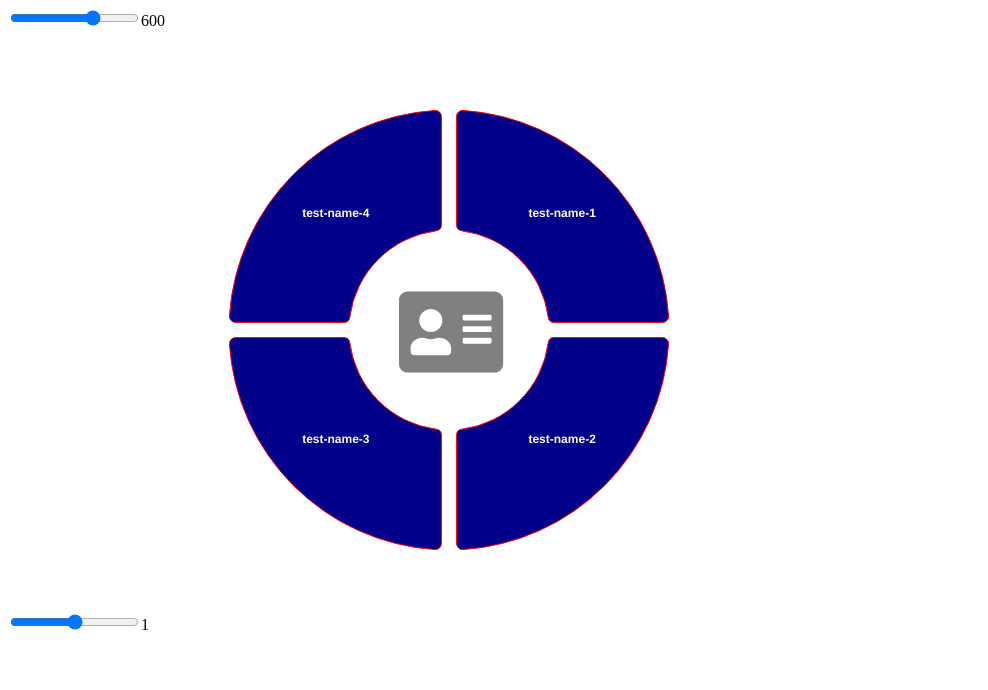
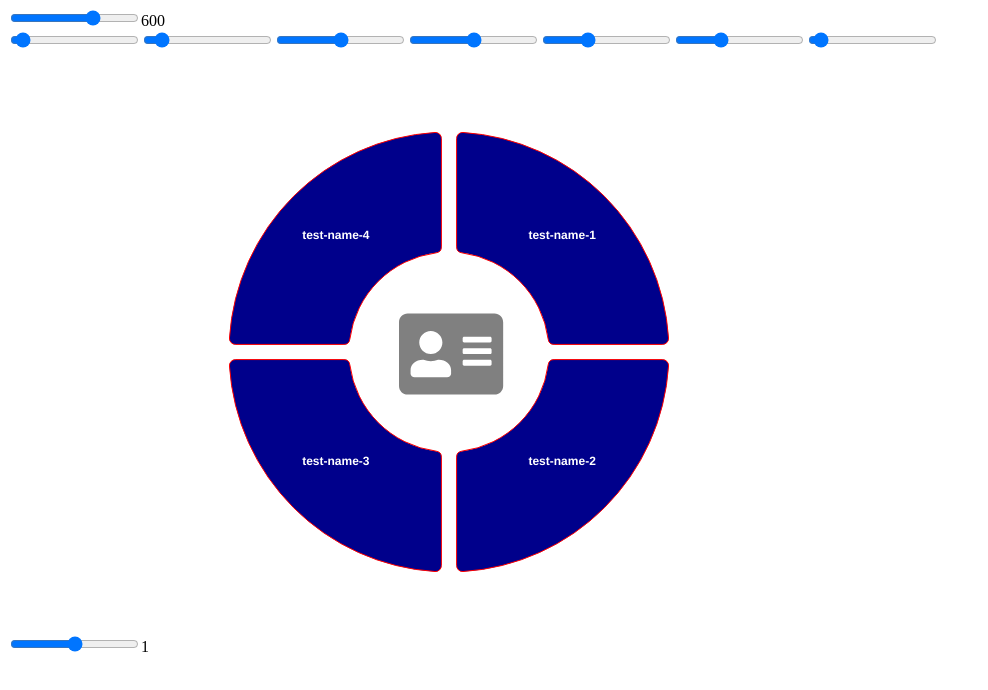
Before and after one commit to Jaeger2305/vue-nav-wheel, a Vue app: page /test1 in a window 1280 px wide. Shown: the top 690 px of the page, without its empty margins (0-988 px from the left). Built offline with nearby package versions, Linux system fonts and the light colour scheme.

Commit message:
import the configuration into an editable config component

```diff
--- a/src/App.vue
+++ b/src/App.vue
@@ -2,6 +2,18 @@
   <div id="vue-nav-wheel">
     <input v-model.number="size" type="range" min="200" max="800" />
     <span>{{ size }}</span>
+    <config
+      v-bind="navWheelConfig.constants"
+      :padAngle.sync="navWheelConfig.constants.padAngle"
+      :spaceBetweenParentChild.sync="
+        navWheelConfig.constants.spaceBetweenParentChild
+      "
+      :shrinkRouteScale.sync="navWheelConfig.constants.shrinkRouteScale"
+      :scale.sync="navWheelConfig.constants.scale"
+      :cornerSharpness.sync="navWheelConfig.constants.cornerSharpness"
+      :startRadius.sync="navWheelConfig.constants.startRadius"
+      :childAngleSpread.sync="navWheelConfig.constants.childAngleSpread"
+    />
     <nav-wheel
       :size="size"
       :config="navWheelConfig"
@@ -20,12 +32,14 @@
 
 <script>
 import NavWheel from "./components/nav-wheel.vue";
+import Config from "./components/config.vue";
 import routes from "./routes";
 import navWheelConfig from "./nav-wheel-config";
 
 export default {
   name: "vue-nav-wheel",
   components: {
+    Config,
     NavWheel
   },
   data() {
--- /dev/null
+++ b/src/components/config.vue
@@ -0,0 +1,146 @@
+<template>
+  <div>
+    <input
+      v-model.number="inputPadAngle"
+      type="range"
+      min="0"
+      max="1"
+      step="0.01"
+    />
+    <input
+      v-model.number="inputSpaceBetweenParentChild"
+      type="range"
+      min="0"
+      max="100"
+      step="1"
+    />
+    <input
+      v-model.number="inputShrinkRouteScale"
+      type="range"
+      min="0"
+      max="10"
+      step="1"
+    />
+    <input
+      v-model.number="inputScale"
+      type="range"
+      min="0"
+      max="2"
+      step="0.2"
+    />
+    <input
+      v-model.number="inputCornerSharpness"
+      type="range"
+      min="0"
+      max="300"
+      step="10"
+    />
+    <input
+      v-model.number="inputStartRadius"
+      type="range"
+      min="0"
+      max="300"
+      step="10"
+    />
+    <input
+      v-model.number="inputChildAngleSpread"
+      type="range"
+      min="0"
+      max="1"
+      step="0.01"
+    />
+  </div>
+</template>
+
+<script>
+export default {
+  props: {
+    padAngle: {
+      type: Number,
+      required: true
+    },
+    spaceBetweenParentChild: {
+      type: Number,
+      required: true
+    },
+    shrinkRouteScale: {
+      type: Number,
+      required: true
+    },
+    scale: {
+      type: Number,
+      required: true
+    },
+    cornerSharpness: {
+      type: Number,
+      required: true
+    },
+    startRadius: {
+      type: Number,
+      required: true
+    },
+    childAngleSpread: {
+      type: Number,
+      required: true
+    }
+  },
+  computed: {
+    inputPadAngle: {
+      get() {
+        return this.padAngle;
+      },
+      set(padAngle) {
+        this.$emit("update:padAngle", padAngle);
+      }
+    },
+    inputSpaceBetweenParentChild: {
+      get() {
+        return this.spaceBetweenParentChild;
+      },
+      set(spaceBetweenParentChild) {
+        this.$emit("update:spaceBetweenParentChild", spaceBetweenParentChild);
+      }
+    },
+    inputShrinkRouteScale: {
+      get() {
+        return this.shrinkRouteScale;
+      },
+      set(shrinkRouteScale) {
+        this.$emit("update:shrinkRouteScale", shrinkRouteScale);
+      }
+    },
+    inputScale: {
+      get() {
+        return this.scale;
+      },
+      set(scale) {
+        this.$emit("update:scale", scale);
+      }
+    },
+    inputCornerSharpness: {
+      get() {
+        return this.cornerSharpness;
+      },
+      set(cornerSharpness) {
+        this.$emit("update:cornerSharpness", cornerSharpness);
+      }
+    },
+    inputStartRadius: {
+      get() {
+        return this.startRadius;
+      },
+      set(startRadius) {
+        this.$emit("update:startRadius", startRadius);
+      }
+    },
+    inputChildAngleSpread: {
+      get() {
+        return this.childAngleSpread;
+      },
+      set(childAngleSpread) {
+        this.$emit("update:childAngleSpread", childAngleSpread);
+      }
+    }
+  }
+};
+</script>
```
